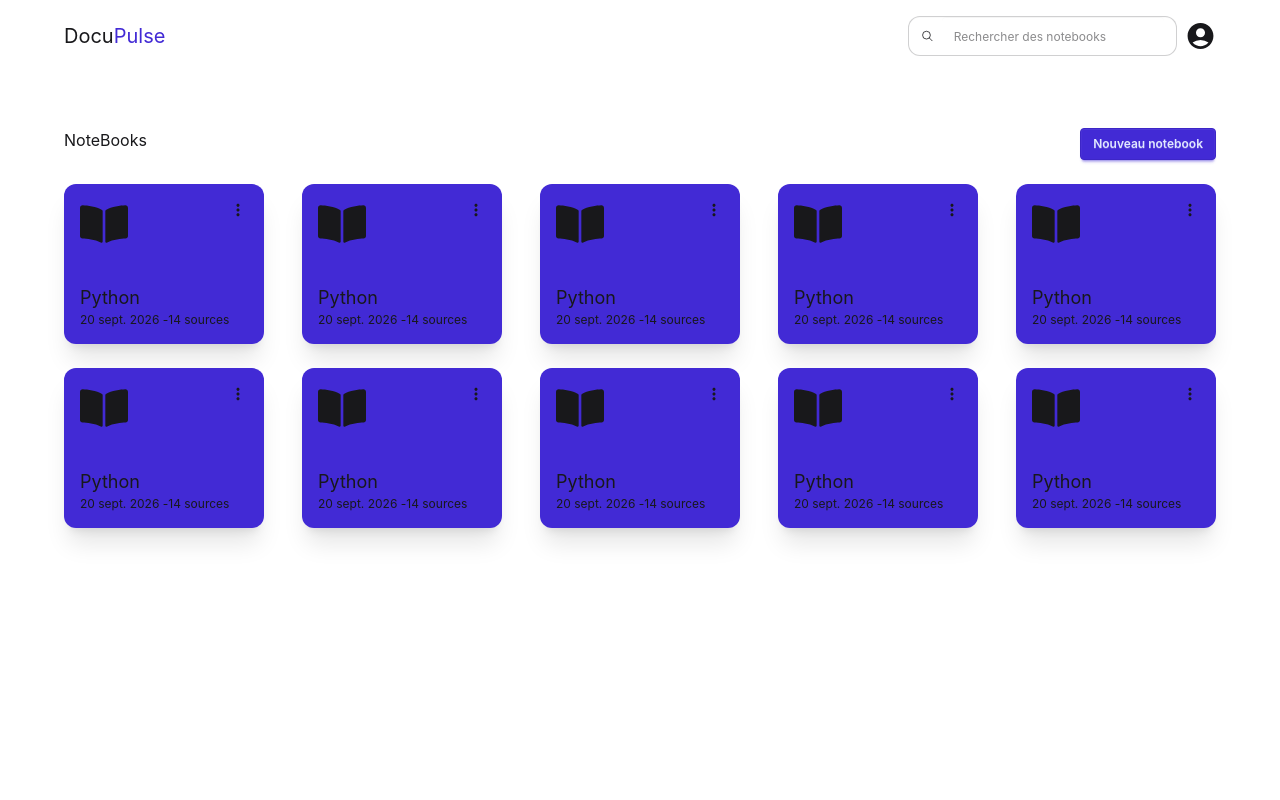
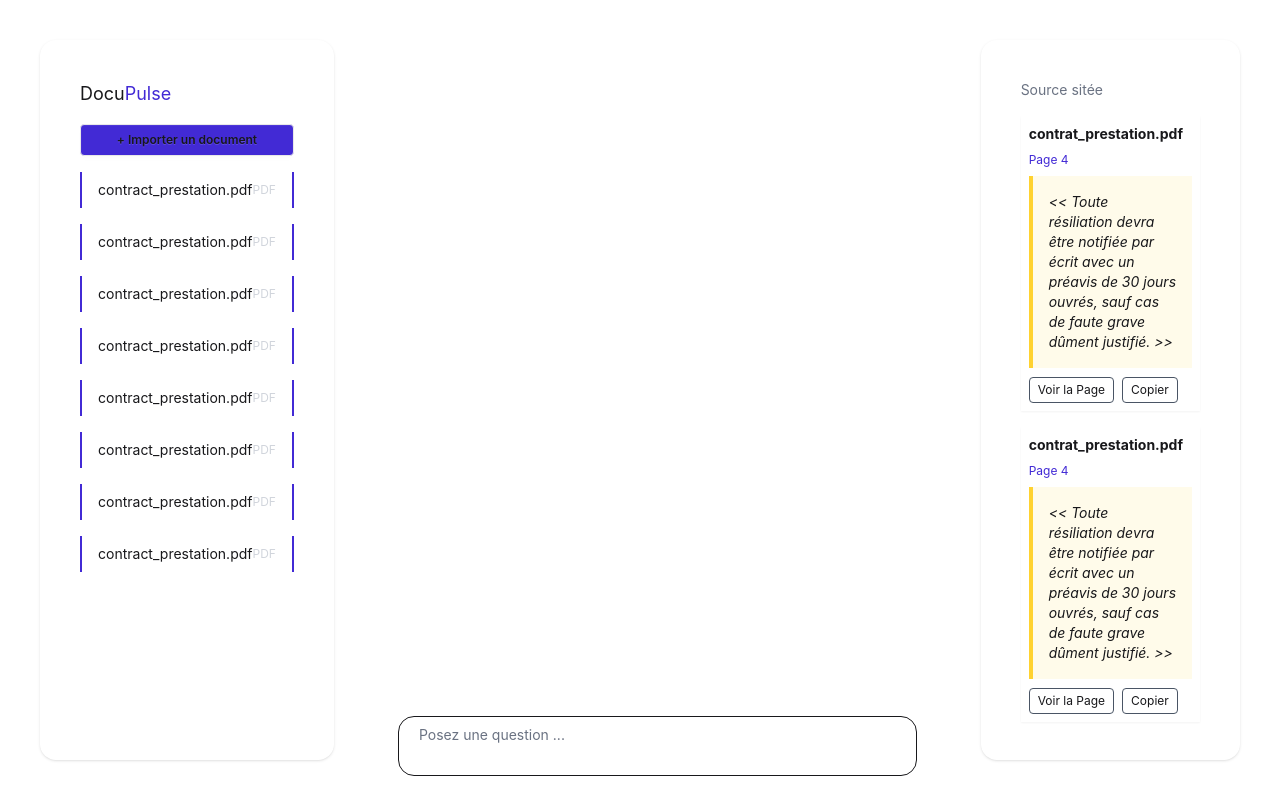
Before and after one commit to karimoucisse/DocuPulse-AI, a React (Vite) app in the folder front/: page / in a window 1280 px wide. Built offline with nearby package versions, Linux system fonts and the light colour scheme.

Commit message:
add imports folder component, add quotes folder components

```diff
--- a/front/src/App.jsx
+++ b/front/src/App.jsx
@@ -5,8 +5,8 @@ import Prompt from "./pages/Prompt"
 const App = () => {
   return (
     <div>
-      <Home/>
-      {/* <Prompt/> */}
+      {/* <Home/> */}
+      <Prompt/>
     </div>
   )
 }
--- a/front/src/components/import/ImportItem.jsx
+++ b/front/src/components/imports/ImportItem.jsx
@@ -1,7 +1,7 @@
 
 const ImportItem = ({name, type}) => {
   return (
-	<div className="flex justify-between items-center border-l-2 border-primary px-4 py-2">
+	<div className="flex justify-between items-center border-x-2 border-primary px-4 py-2">
 		<p className="text-sm">{name}</p>
 		<p className="text-xs text-gray-300">{type.toUpperCase()}</p>
 	</div>
--- /dev/null
+++ b/front/src/components/quotes/QuoteItem.jsx
@@ -0,0 +1,18 @@
+
+const QuoteItem = ({file_name, page_number, quote }) => {
+  return (
+	  <div className="space-y-2 p-2 shadow-xs">
+      <p className="text-sm font-bold">{file_name}</p>
+      <p className="text-xs text-primary">Page {page_number}</p>
+      <div className="flex flex-wrap border-l-4 border-amber-300 bg-amber-300/10 p-4">
+        <p className="text-sm italic">{"<<"} {quote} {">>"}</p>
+      </div>
+      <div className="space-x-2">
+        <button className="border border-gray-600 text-xs px-2 py-1 rounded-sm cursor-pointer hover:border-primary">Voir la Page</button>
+        <button className="border border-gray-600 text-xs px-2 py-1 rounded-sm cursor-pointer hover:border-primary">Copier</button>
+      </div>
+    </div>
+  )
+}
+
+export default QuoteItem
--- /dev/null
+++ b/front/src/components/quotes/QuoteList.jsx
@@ -0,0 +1,16 @@
+import QuoteItem from "./QuoteItem"
+
+const QuoteList = () => {
+  return (
+	  <div className="space-y-4">
+      <QuoteItem  file_name="contrat_prestation.pdf" page_number="4"
+        quote="Toute résiliation devra être notifiée par écrit avec un préavis de
+        30 jours ouvrés, sauf cas de faute grave dûment justifié."/>
+      <QuoteItem  file_name="contrat_prestation.pdf" page_number="4"
+      quote="Toute résiliation devra être notifiée par écrit avec un préavis de
+      30 jours ouvrés, sauf cas de faute grave dûment justifié."/>
+    </div>
+  )
+}
+
+export default QuoteList
--- a/front/src/components/sidebar/LeftSidebar.jsx
+++ b/front/src/components/sidebar/LeftSidebar.jsx
@@ -1,13 +1,27 @@
-import ImportList from "../import/ImportList"
+import ImportList from "../imports/ImportList"
 import Logo from "../Logo"
 import Sidebar from "./Sidebar"
 
 const LeftSidebar = () => {
+	const handleFileChange = (e) => {
+		const formData = new FormData();
+		const selectedFile = e.target.files[0]
+		formData.append(
+			"myFile",
+			selectedFile,
+			selectedFile.name
+		);
+	}
+
   return (
 	<Sidebar>
 		<div className="space-y-4">
 			<Logo/>
-			<button className="btn bg-primary btn-sm w-full">+ Importer un document</button>
+			<div className="relative">
+			<button className="btn bg-primary btn-sm w-full"> + Importer un document</button>
+			<input type="file" onChange={handleFileChange}
+				className="bg-transparent text-transparent absolute left-0 right-0 h-full w-full"/>
+			</div>
 			<ImportList/>
 		</div>
 	</Sidebar>
--- a/front/src/components/sidebar/RightSidebar.jsx
+++ b/front/src/components/sidebar/RightSidebar.jsx
@@ -1,9 +1,13 @@
+import QuoteList from "../quotes/QuoteList"
 import Sidebar from "./Sidebar"
 
 const RightSidebar = () => {
   return (
 	<Sidebar>
-
+		<div className="space-y-4">
+			<p className="text-sm text-gray-500">Source sitée</p>
+			<QuoteList/>
+		</div>
 	</Sidebar>
   )
 }
```
Also changed, not shown: front/src/components/imports/ImportList.jsx (renamed from front/src/components/import/ImportList.jsx).
